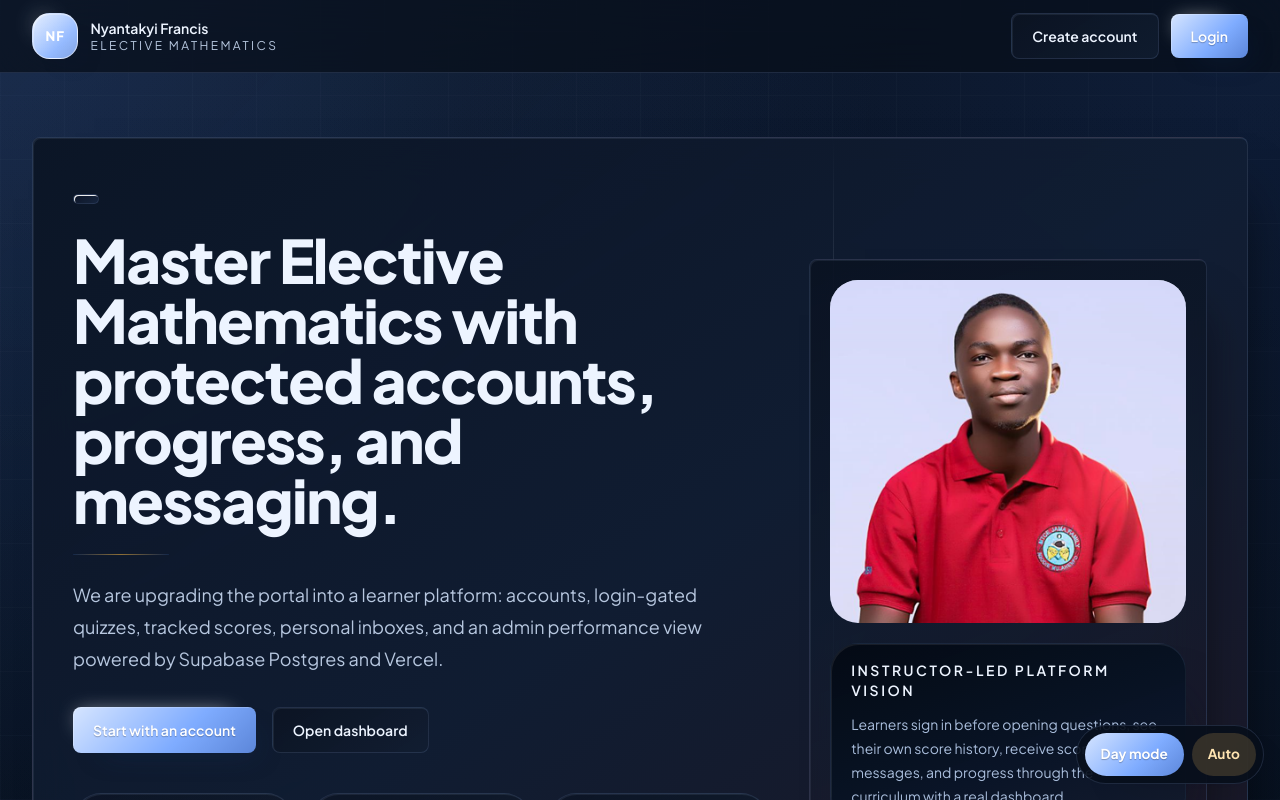
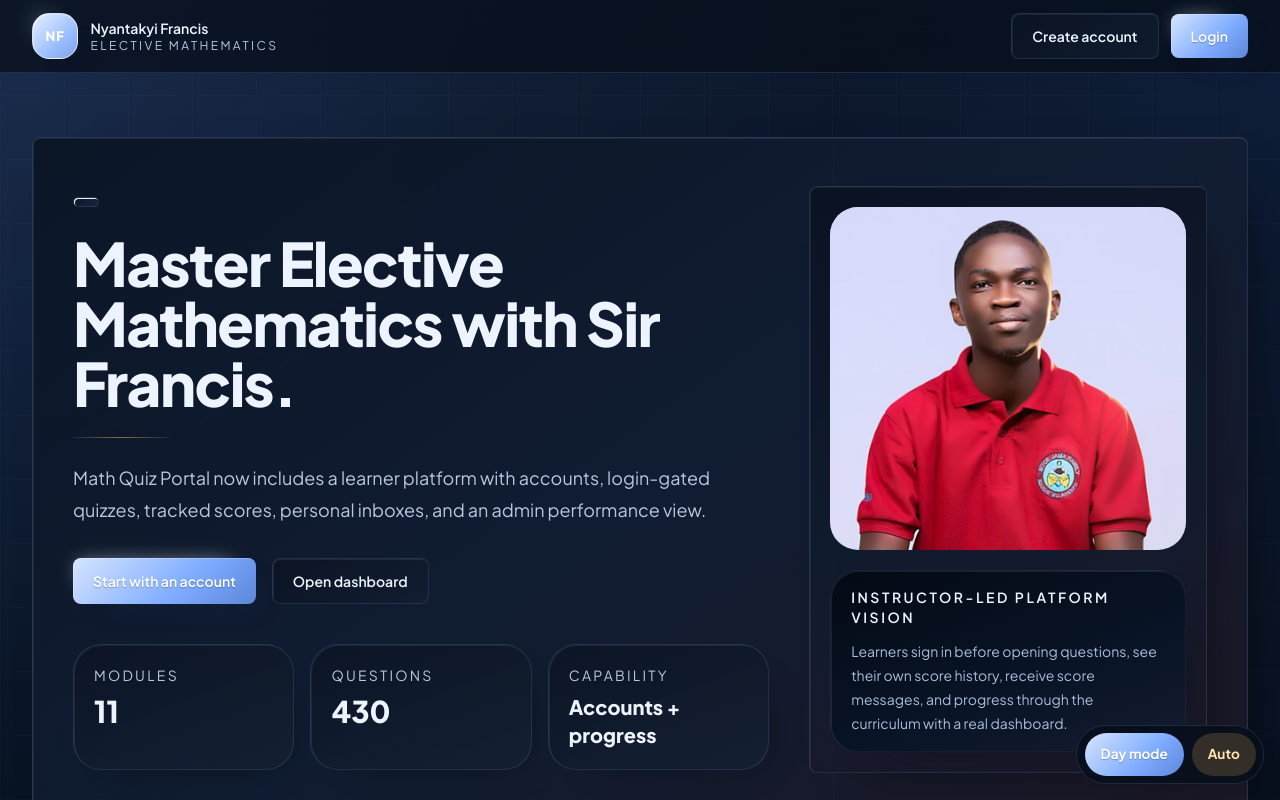
Before and after one commit to Nyantakyi-Francis/math-quiz-portal, a Next.js app: page / in a window 1280 px wide. Shown: the top 800 px of the page. Built offline with nearby package versions, Linux system fonts and the light colour scheme; no server answers.

Commit message:
Adding some comments

```diff
--- a/app/(learner)/dashboard/page.tsx
+++ b/app/(learner)/dashboard/page.tsx
@@ -49,8 +49,7 @@ export default async function DashboardPage() {
               <div>
                 <p className="text-lg font-bold text-slate-950">Recent attempts</p>
                 <p className="mt-1 text-sm text-slate-500">
-                  These cards will populate automatically once quiz submissions are written to
-                  Postgres.
+                  Resent attempts will populate automatically once quizes are submitted.
                 </p>
               </div>
               <Link className="button-secondary" href="/messages">
--- a/app/(public)/page.tsx
+++ b/app/(public)/page.tsx
@@ -42,13 +42,12 @@ export default function HomePage() {
             <div>
               <span className="eyebrow"></span>
               <h1 className="mt-5 max-w-3xl text-4xl font-black tracking-tight text-slate-950 sm:text-6xl">
-                Master Elective Mathematics with protected accounts, progress, and messaging.
+                Master Elective Mathematics with Sir Francis.
               </h1>
               <div className="academic-rule mt-6" />
               <p className="mt-6 max-w-2xl text-lg leading-8 text-slate-600">
-                We are upgrading the portal into a learner platform: accounts, login-gated quizzes,
-                tracked scores, personal inboxes, and an admin performance view powered by Supabase
-                Postgres and Vercel.
+                Math Quiz Portal now includes a learner platform with accounts, login-gated quizzes,
+                tracked scores, personal inboxes, and an admin performance view.
               </p>
 
               <div className="mt-8 flex flex-wrap gap-4">
--- a/components/module-catalog.tsx
+++ b/components/module-catalog.tsx
@@ -97,7 +97,7 @@ export function ModuleCatalog({ modules }: ModuleCatalogProps) {
 
             <div className="soft-well mt-5 flex items-center justify-between rounded-[1.35rem] px-4 py-3 text-sm text-slate-500">
               <span>{module.questionCount} questions</span>
-              <span>Protected access</span>
+
             </div>
 
             <div className="mt-6 flex flex-wrap gap-3">
```
